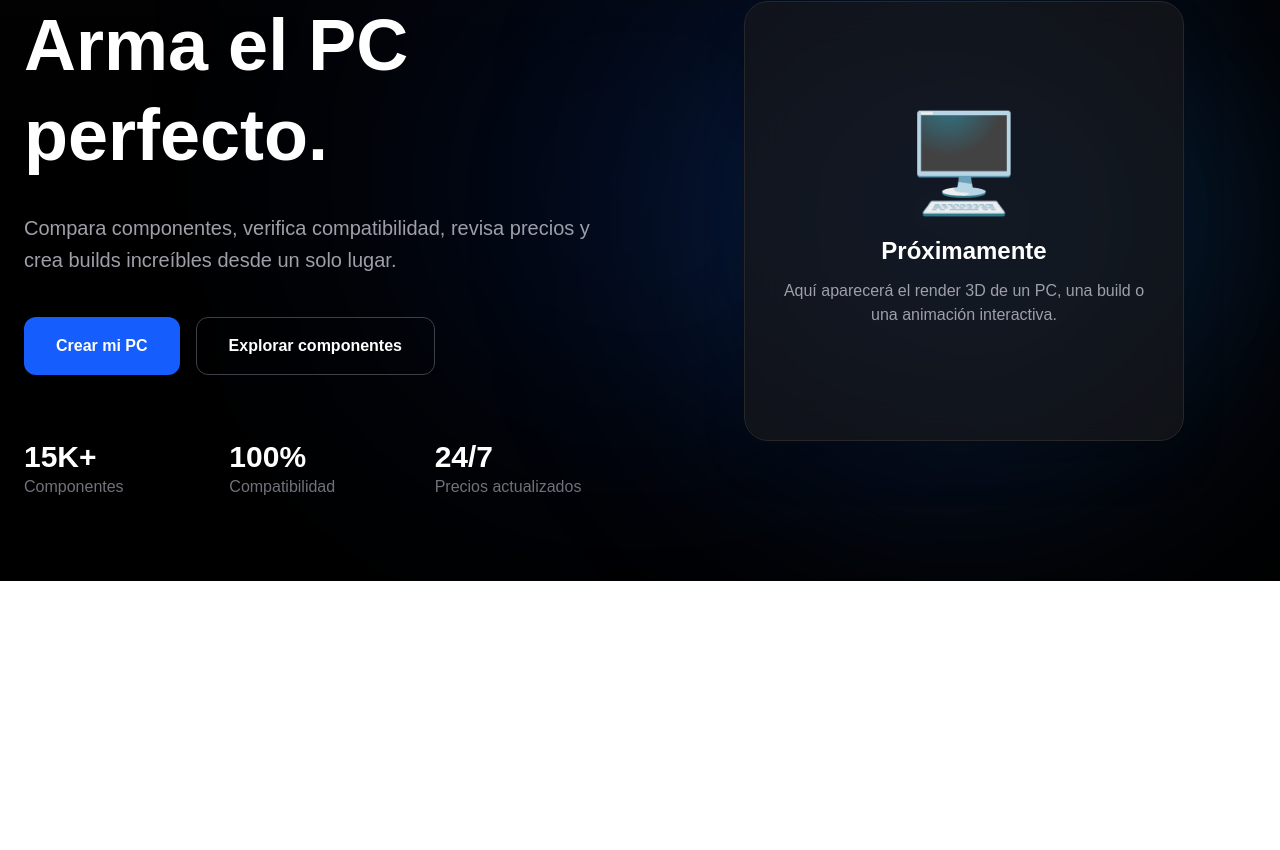
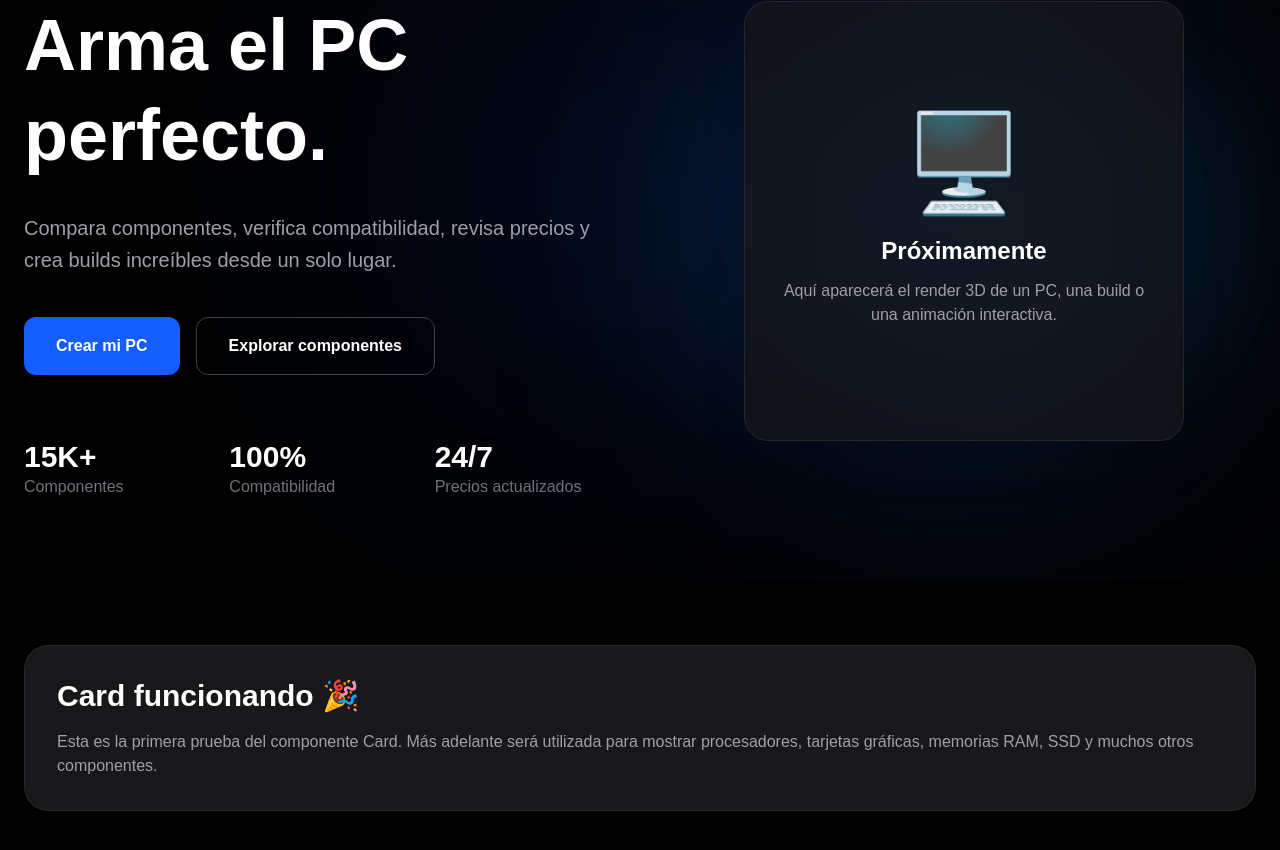
Before and after one commit to Residente51/NexBuild, a Next.js app in the folder apps/web/: page / in a window 1280 px wide. Shown: the part 204-1054 px from the top of the page. Before the commit the page ends 800 px from the top, so only its background shows below. Built offline with nearby package versions, Linux system fonts and the light colour scheme.

Commit message:
feat(ui): add reusable Card component

```diff
--- a/apps/web/app/page.tsx
+++ b/apps/web/app/page.tsx
@@ -1,11 +1,29 @@
 import { Navbar } from "../components/layout/Navbar";
 import { Hero } from "../components/sections/Hero";
+import { Card } from "../components/ui/Card";
 
 export default function Home() {
   return (
     <>
       <Navbar />
+
       <Hero />
+
+      <section className="bg-black px-6 py-16">
+        <div className="mx-auto max-w-7xl">
+          <Card className="p-8">
+            <h2 className="text-3xl font-bold text-white">
+              Card funcionando 🎉
+            </h2>
+
+            <p className="mt-4 text-zinc-400">
+              Esta es la primera prueba del componente Card. Más adelante será
+              utilizada para mostrar procesadores, tarjetas gráficas,
+              memorias RAM, SSD y muchos otros componentes.
+            </p>
+          </Card>
+        </div>
+      </section>
     </>
   );
 }
--- /dev/null
+++ b/apps/web/components/ui/Card.tsx
@@ -0,0 +1,20 @@
+import type { HTMLAttributes, ReactNode } from "react";
+
+interface CardProps extends HTMLAttributes<HTMLDivElement> {
+  children: ReactNode;
+}
+
+export function Card({
+  children,
+  className = "",
+  ...props
+}: CardProps) {
+  return (
+    <div
+      className={`rounded-3xl border border-zinc-800 bg-zinc-900 shadow-lg ${className}`}
+      {...props}
+    >
+      {children}
+    </div>
+  );
+}
```
